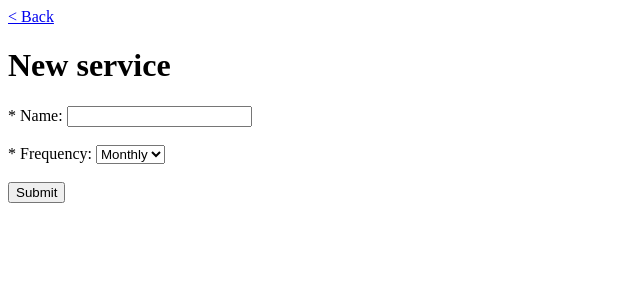
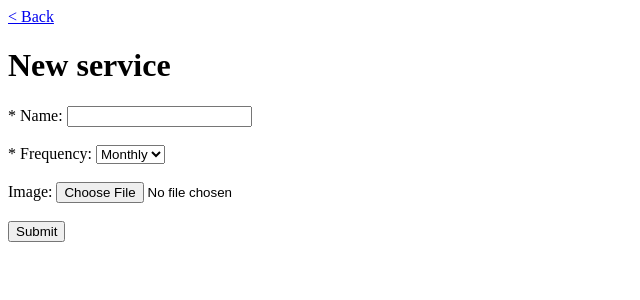
Before and after one commit to guidanoli/boletos-flask, a Flask app: page /service/new in a window 1280 px wide. Shown: the top 300 px of the page, without its empty margins (0-640 px from the left). Run offline with Flask 3, Linux system fonts and the light colour scheme.

Commit message:
feat: add image input to new service form

```diff
--- a/app/templates/service/new.html
+++ b/app/templates/service/new.html
@@ -7,7 +7,7 @@
 {% block title %}New service{% endblock %}
 
 {% block body %}
-    <form method="post">
+    <form method="post" enctype="multipart/form-data">
         <label for="name">* Name:</label>
         <input name="name" value="{{ request.form.name }}" required><br/>
         <br/>
@@ -23,6 +23,9 @@
             {% endfor %}
         </select><br/>
         <br/>
+        <label for="image">Image:</label>
+        <input type="file" name="image" accept="image/*" /><br/>
+        <br/>
         <input type="submit" value="Submit">
     </form>
 {% endblock %}
```
